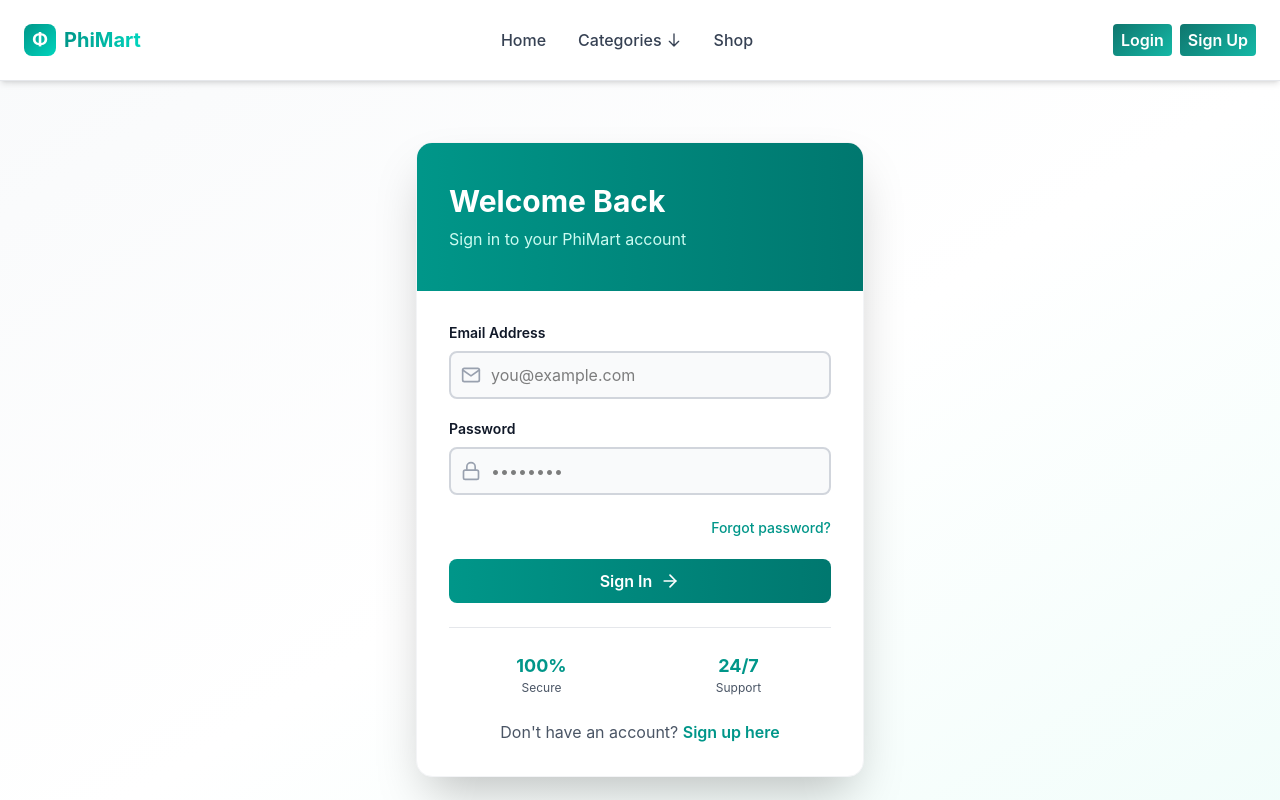
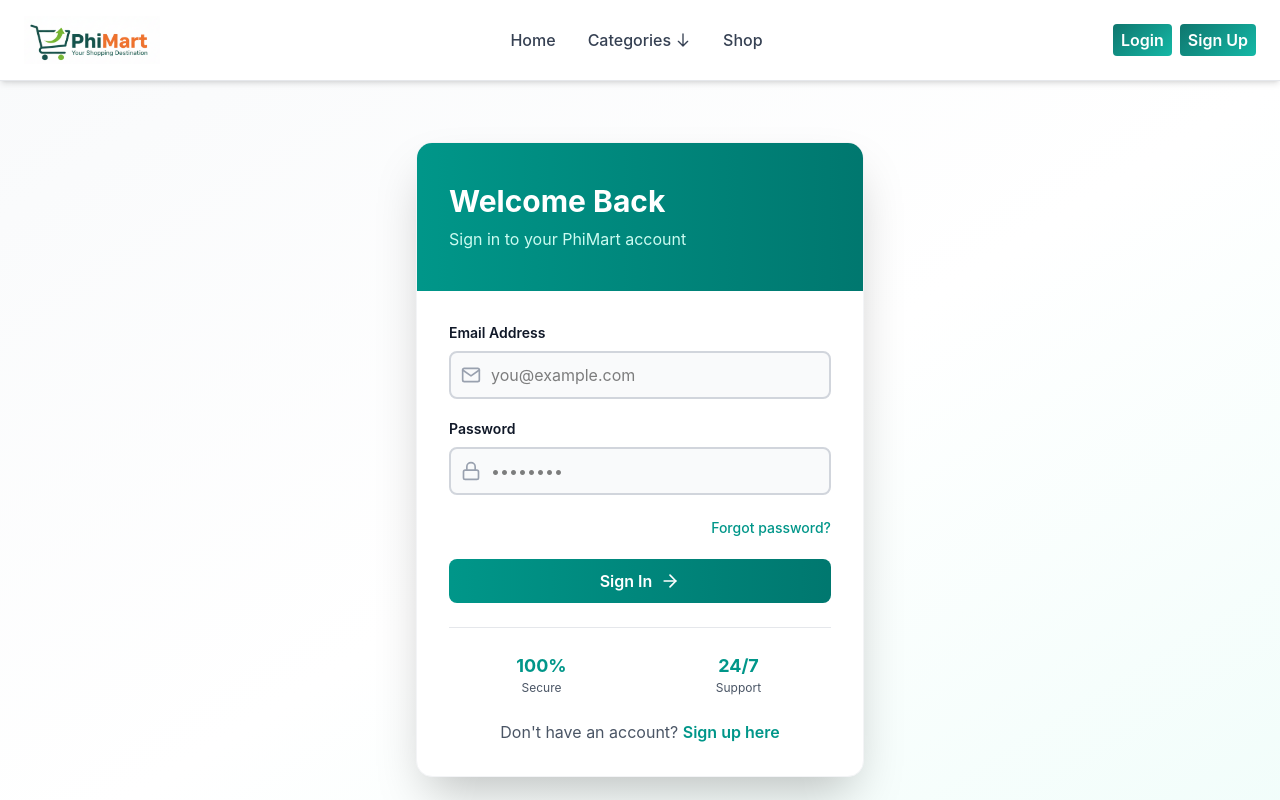
Before and after one commit to Kamrul785/PhiMart-Client-, a React (Vite) app: page /login in a window 1280 px wide. Shown: the top 800 px of the page. Built offline with nearby package versions, Linux system fonts and the light colour scheme.

Commit message:
logo changed and ready for deployment

```diff
--- a/src/layouts/Navbar.jsx
+++ b/src/layouts/Navbar.jsx
@@ -4,6 +4,7 @@ import useCart from "../hook/useCart";
 import { FiShoppingCart, FiUser, FiMenu, FiX } from "react-icons/fi";
 import { useState, useEffect } from "react";
 import { useLocation } from "react-router";
+import Logo from "../assets/images/Phimart_logo.png";
 
 const Navbar = ({ toggleSidebar }) => {
   const { user, logoutUser } = useAuthContext();
@@ -42,12 +43,15 @@ const Navbar = ({ toggleSidebar }) => {
             )}
 
             <Link to="/" className="flex items-center gap-2 group">
-              <div className="w-8 h-8 bg-gradient-to-br from-teal-600 to-teal-400 rounded-lg flex items-center justify-center">
+              {/* <div className="w-8 h-8 bg-gradient-to-br from-teal-600 to-teal-400 rounded-lg flex items-center justify-center">
                 <span className="text-white font-bold text-lg">Φ</span>
               </div>
               <span className="text-xl font-bold bg-gradient-to-r from-teal-600 to-teal-400 bg-clip-text text-transparent hidden sm:inline">
                 PhiMart
-              </span>
+              </span> */}
+              <div className="w-34">
+                <img src={Logo} alt="PhiMart Logo" />
+              </div>
             </Link>
           </div>
 
```
Also changed, not shown: src/assets/images/Phimart_logo.png (added).
